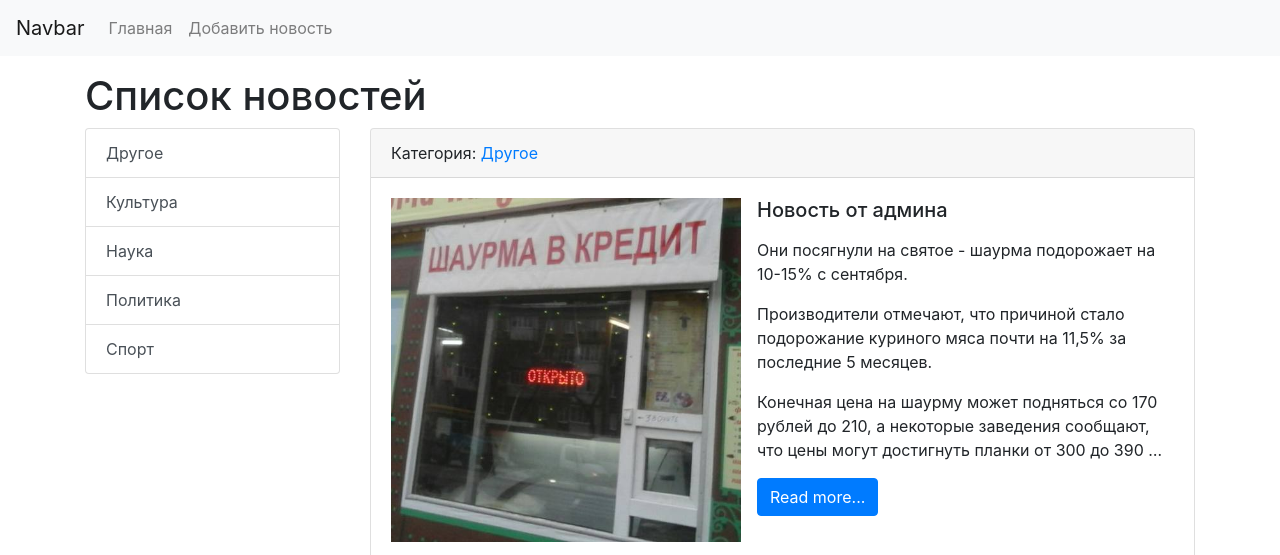
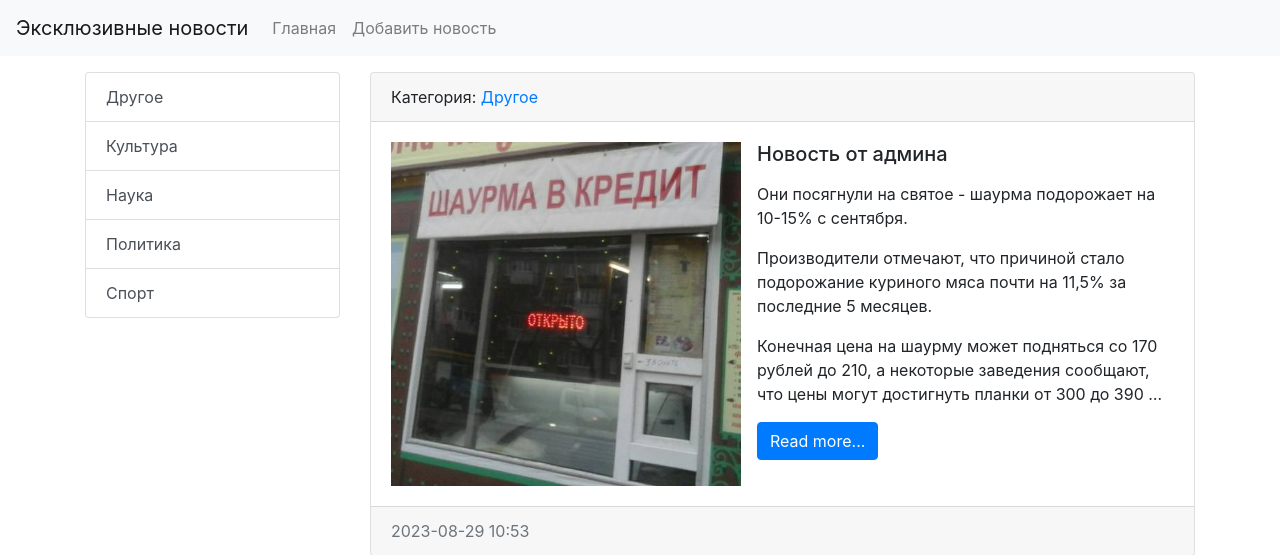
Before and after one commit to Kirill263/news, a Django app: page / in a window 1280 px wide. Shown: the top 555 px of the page. Run offline with Django 4.2, Linux system fonts and the light colour scheme; data comes from the database, SQL or seed files in the repository.

Commit message:
added a new folder with base.html to inherit templates

```diff
--- a/base/settings.py
+++ b/base/settings.py
@@ -56,7 +56,7 @@ ROOT_URLCONF = 'base.urls'
 TEMPLATES = [
     {
         'BACKEND': 'django.template.backends.django.DjangoTemplates',
-        'DIRS': [],
+        'DIRS': [BASE_DIR/'templates'],
         'APP_DIRS': True,
         'OPTIONS': {
             'context_processors': [
--- a/news/templates/news/index.html
+++ b/news/templates/news/index.html
@@ -1,34 +1,10 @@
-<!doctype html>
-<html lang="en">
-  <head>
+{% extends 'base.html' %}
 
-    <meta charset="utf-8">
-    <meta name="viewport" content="width=device-width, initial-scale=1, shrink-to-fit=no">
+{% block title %}
+    {{ title }}: {{ block.super }}
+{% endblock  %}
 
-
-    <link rel="stylesheet" href="https://cdn.jsdelivr.net/npm/bootstrap@4.3.1/dist/css/bootstrap.min.css" integrity="sha384-ggOyR0iXCbMQv3Xipma34MD+dH/1fQ784/j6cY/iJTQUOhcWr7x9JvoRxT2MZw1T" crossorigin="anonymous">
-
-    <title>{{ title }}</title>
-  </head>
-  <body>
-    <nav class="navbar navbar-expand-lg navbar-light bg-light">
-        <a class="navbar-brand" href="{% url 'home' %}">Navbar</a>
-        <button class="navbar-toggler" type="button" data-toggle="collapse" data-target="#navbarSupportedContent" aria-controls="navbarSupportedContent" aria-expanded="false" aria-label="Toggle navigation">
-          <span class="navbar-toggler-icon"></span>
-        </button>
-
-        <div class="collapse navbar-collapse" id="navbarSupportedContent">
-          <ul class="navbar-nav mr-auto">
-            <li class="nav-item"><a class="nav-link" href="{% url 'home' %}">Главная</a></li>
-            <li class="nav-item"><a class="nav-link" href="{% url 'home' %}">Добавить новость</a></li>
-          </ul>
-        </div>
-      </nav>
-
-      <div class="container mt-3">
-        <h1>{{ title }}</h1>
-        <div class="row">
-
+{% block sitebar %}
 <div class="col-md-3">
   <div class="list-group">
     {% for item in categories %}
@@ -36,7 +12,9 @@
     {% endfor %}
   </div>
 </div>
+{% endblock  %}
 
+{% block content %}
 <div class="col-md-9">
   {% for item in news %}
   <div class="card mb-3">
@@ -63,13 +41,4 @@
   </div>
   {% endfor %}
 </div>
-        </div>
-      </div>
-
-      <script src="https://code.jquery.com/jquery-3.3.1.slim.min.js" integrity="sha384-q8i/X+965DzO0rT7abK41JStQIAqVgRVzpbzo5smXKp4YfRvH+8abtTE1Pi6jizo" crossorigin="anonymous"></script>
-      <script src="https://cdn.jsdelivr.net/npm/popper.js@1.14.7/dist/umd/popper.min.js" integrity="sha384-UO2eT0CpHqdSJQ6hJty5KVphtPhzWj9WO1clHTMGa3JDZwrnQq4sF86dIHNDz0W1" crossorigin="anonymous"></script>
-      <script src="https://cdn.jsdelivr.net/npm/bootstrap@4.3.1/dist/js/bootstrap.min.js" integrity="sha384-JjSmVgyd0p3pXB1rRibZUAYoIIy6OrQ6VrjIEaFf/nJGzIxFDsf4x0xIM+B07jRM" crossorigin="anonymous"></script>
-
-  </body>
-
-</html>
+{% endblock  %}
--- /dev/null
+++ b/templates/base.html
@@ -0,0 +1,32 @@
+<!doctype html>
+<html lang="en">
+  <head>
+
+    <meta charset="utf-8">
+    <meta name="viewport" content="width=device-width, initial-scale=1, shrink-to-fit=no">
+
+
+    <link rel="stylesheet" href="https://cdn.jsdelivr.net/npm/bootstrap@4.3.1/dist/css/bootstrap.min.css" integrity="sha384-ggOyR0iXCbMQv3Xipma34MD+dH/1fQ784/j6cY/iJTQUOhcWr7x9JvoRxT2MZw1T" crossorigin="anonymous">
+
+    <title>{% block title %}Новости со всего мира{% endblock %}</title>
+  </head>
+  <body>
+
+    {% include 'inc/_nav.html' %}
+
+      <div class="container mt-3">
+        <div class="row">
+
+            {% block sitebar %}SITEBAR{% endblock  %}
+            {% block content %}CONTENT{% endblock  %}
+
+        </div>
+      </div>
+
+      <script src="https://code.jquery.com/jquery-3.3.1.slim.min.js" integrity="sha384-q8i/X+965DzO0rT7abK41JStQIAqVgRVzpbzo5smXKp4YfRvH+8abtTE1Pi6jizo" crossorigin="anonymous"></script>
+      <script src="https://cdn.jsdelivr.net/npm/popper.js@1.14.7/dist/umd/popper.min.js" integrity="sha384-UO2eT0CpHqdSJQ6hJty5KVphtPhzWj9WO1clHTMGa3JDZwrnQq4sF86dIHNDz0W1" crossorigin="anonymous"></script>
+      <script src="https://cdn.jsdelivr.net/npm/bootstrap@4.3.1/dist/js/bootstrap.min.js" integrity="sha384-JjSmVgyd0p3pXB1rRibZUAYoIIy6OrQ6VrjIEaFf/nJGzIxFDsf4x0xIM+B07jRM" crossorigin="anonymous"></script>
+
+  </body>
+
+</html>
--- /dev/null
+++ b/templates/inc/_nav.html
@@ -0,0 +1,13 @@
+<nav class="navbar navbar-expand-lg navbar-light bg-light">
+    <a class="navbar-brand" href="{% url 'home' %}">Эксклюзивные новости</a>
+    <button class="navbar-toggler" type="button" data-toggle="collapse" data-target="#navbarSupportedContent" aria-controls="navbarSupportedContent" aria-expanded="false" aria-label="Toggle navigation">
+      <span class="navbar-toggler-icon"></span>
+    </button>
+
+    <div class="collapse navbar-collapse" id="navbarSupportedContent">
+      <ul class="navbar-nav mr-auto">
+        <li class="nav-item"><a class="nav-link" href="{% url 'home' %}">Главная</a></li>
+        <li class="nav-item"><a class="nav-link" href="{% url 'home' %}">Добавить новость</a></li>
+      </ul>
+    </div>
+  </nav>
```
Also changed, not shown: news/templates/news/category.html (+8 -38 lines). Lines whose indentation alone changed are shown as unchanged.
